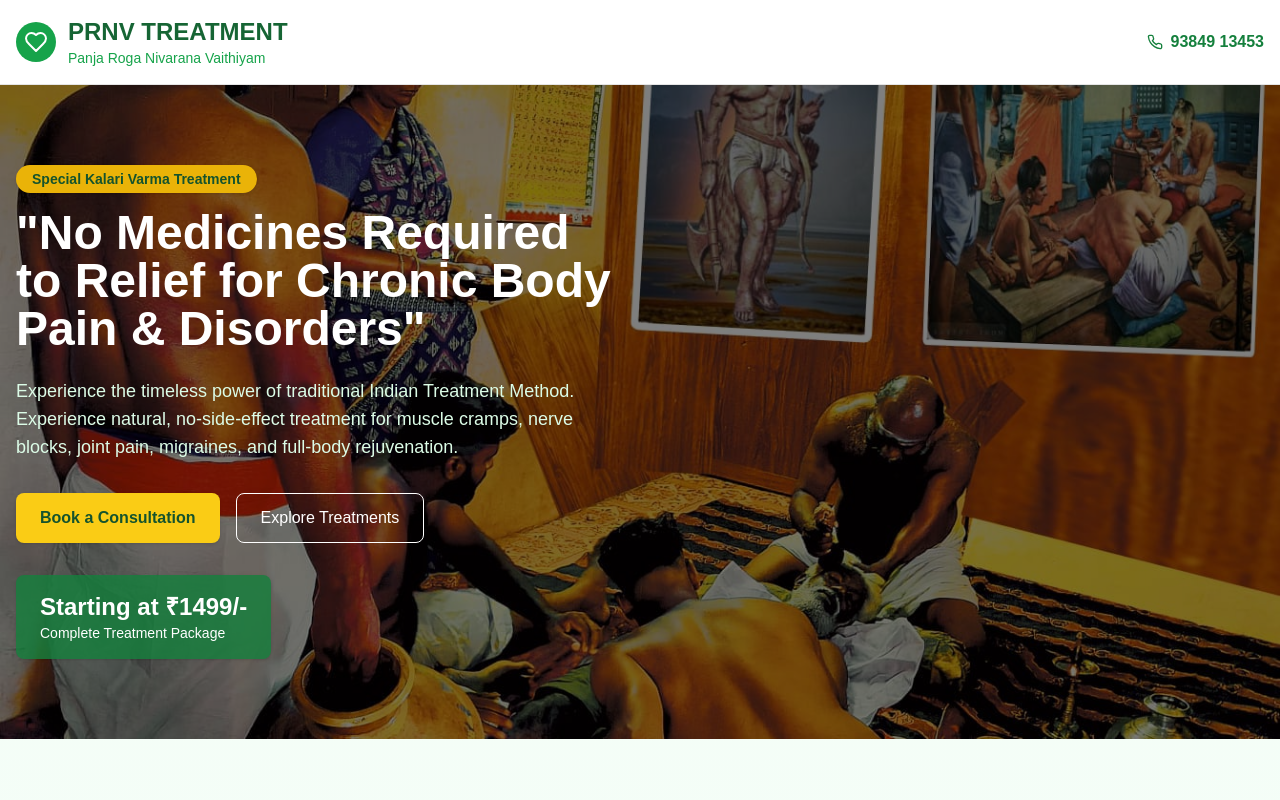
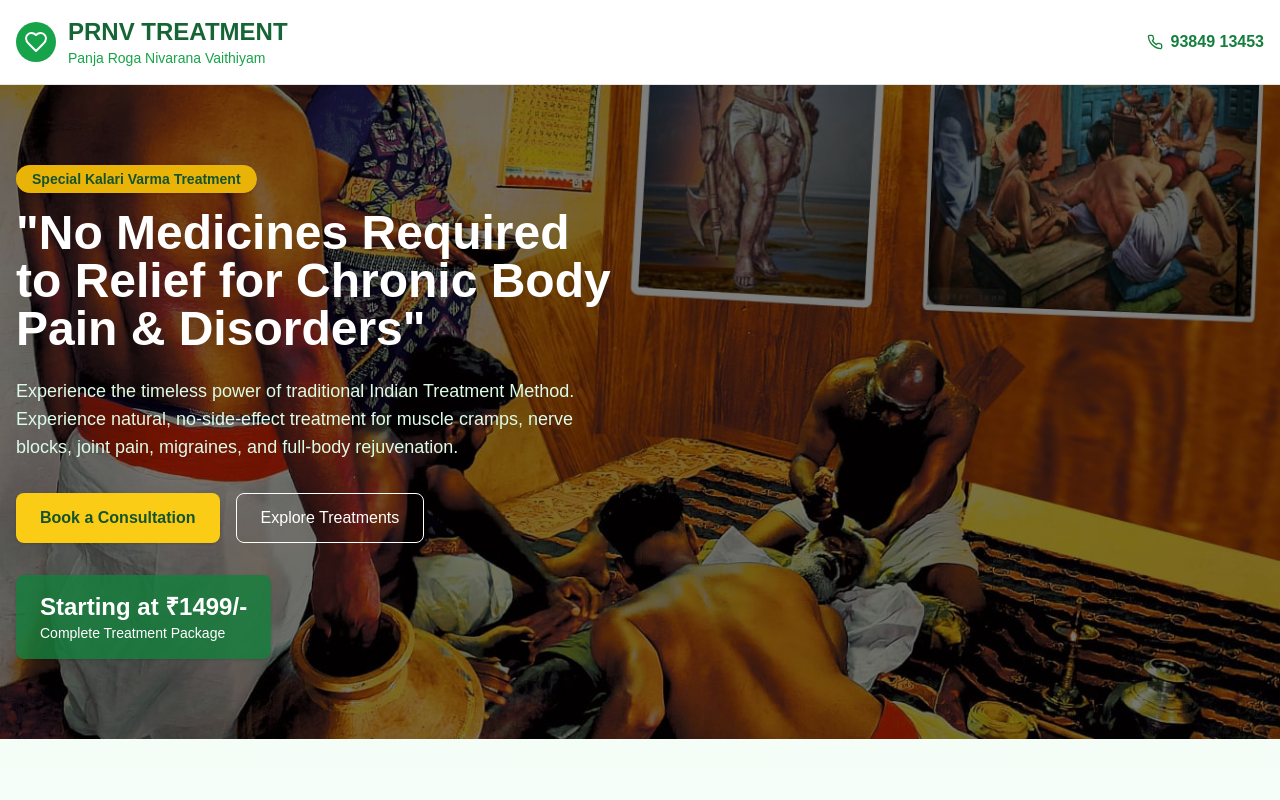
Before and after one commit to lotchankumar/PRNV-TREATMENT, a Next.js app: page / in a window 1280 px wide. Shown: the top 800 px of the page. Built offline with nearby package versions, Linux system fonts and the light colour scheme.

Commit message:
img position

```diff
--- a/app/page.tsx
+++ b/app/page.tsx
@@ -52,7 +52,7 @@ export default function HomePage() {
 
       {/* Hero Section - Ayurvedic Clinic */}
 <section
-  className="relative bg-cover bg-[right_40%] bg-no-repeat py-20 text-white"
+  className="relative bg-no-repeat bg-cover bg-[right_30%] md:bg-center py-20 text-white"
   style={{
     backgroundImage: "url('/prnv.jpeg')", // replace with your image path
   }}
```
